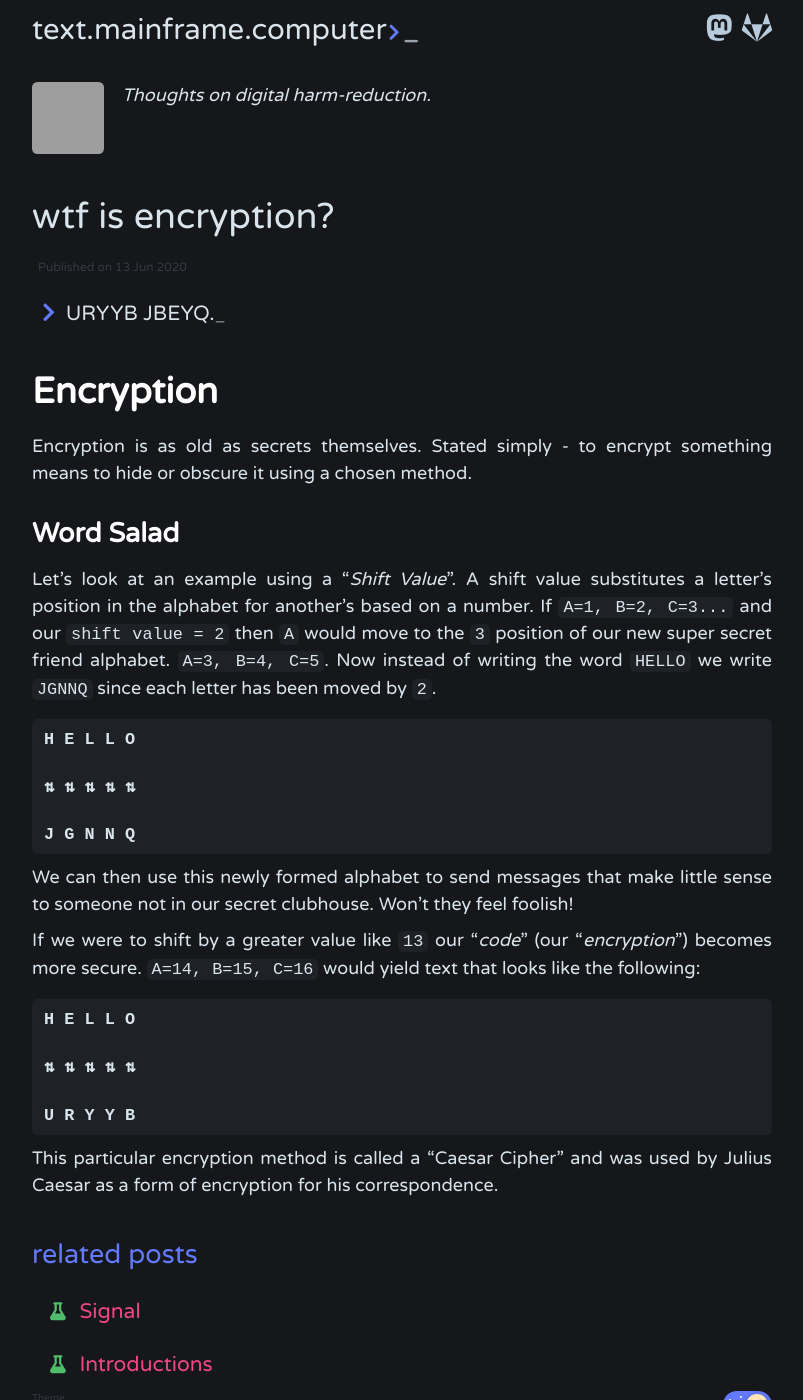
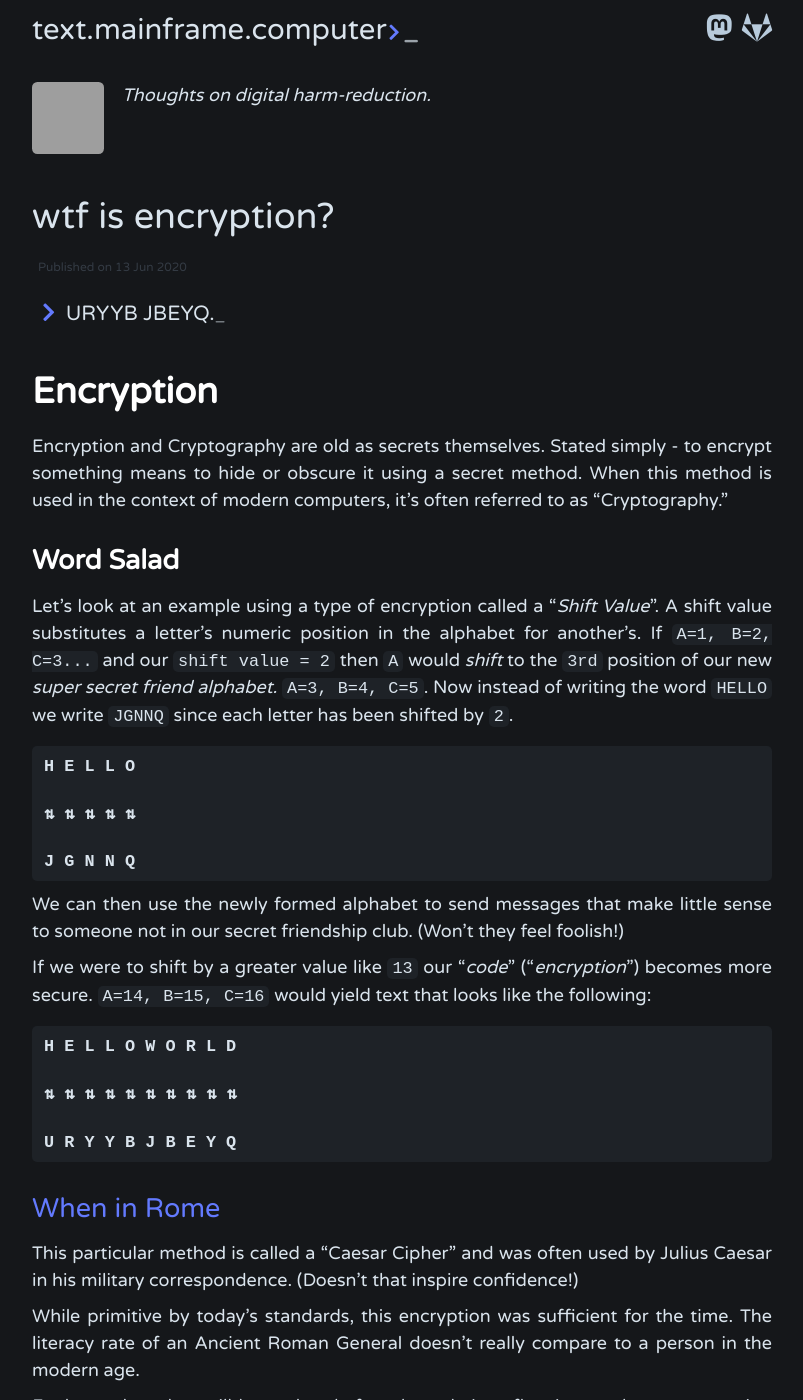
Before and after one commit to matrix8967/text-mainframe-computer-mirror, a Jekyll site: the page built from _posts/2020-06-13-Vocab-Encryption.md, in a window 1280 px wide and 1400 px high. Shown: the whole window, without its empty margins (238-1041 px from the left). Built offline with Jekyll 4.4.1, drawn with Linux system fonts in a browser that asks for light colours; some of the changed text lies outside the part shown; grey boxes are pictures that could not be loaded.

Commit message:
Wrap up Encryption.

````diff
--- a/_posts/2020-06-13-Vocab-Encryption.md
+++ b/_posts/2020-06-13-Vocab-Encryption.md
@@ -7,11 +7,11 @@ tags: Intro Words Terms Encryption Vocab
 
 # **Encryption**
 
-Encryption is as old as secrets themselves. Stated simply - to encrypt something means to hide or obscure it using a chosen method.
+Encryption and Cryptography are old as secrets themselves. Stated simply - to encrypt something means to hide or obscure it using a secret method. When this method is used in the context of modern computers, it's often referred to as "Cryptography."
 
 ## **Word Salad**
 
-Let’s look at an example using a "_Shift Value_". A shift value substitutes a letter's position in the alphabet for another's based on a number. If `A=1, B=2, C=3...` and our `shift value = 2` then `A` would move to the `3` position of our new super secret friend alphabet. `A=3, B=4, C=5`. Now instead of writing the word `HELLO` we write `JGNNQ` since each letter has been moved by `2`.
+Let’s look at an example using a type of encryption called a "_Shift Value_". A shift value substitutes a letter's numeric position in the alphabet for another's. If `A=1, B=2, C=3...` and our `shift value = 2` then `A` would *shift* to the `3rd` position of our new *super secret friend alphabet.* `A=3, B=4, C=5`. Now instead of writing the word `HELLO` we write `JGNNQ` since each letter has been shifted by `2`.
 
 ```
 H E L L O
@@ -21,17 +21,41 @@ H E L L O
 J G N N Q
 ```
 
+We can then use the newly formed alphabet to send messages that make little sense to someone not in our secret friendship club. (Won't they feel foolish!)
 
-We can then use this newly formed alphabet to send messages that make little sense to someone not in our secret clubhouse. Won't they feel foolish!
-
-If we were to shift by a greater value like `13` our "_code_" (our "_encryption_") becomes more secure. `A=14, B=15, C=16` would yield text that looks like the following:
+If we were to shift by a greater value like `13` our "_code_" ("_encryption_") becomes more secure. `A=14, B=15, C=16` would yield text that looks like the following:
 
 ```
-H E L L O
+H E L L O W O R L D
 
-⇅ ⇅ ⇅ ⇅ ⇅
+⇅ ⇅ ⇅ ⇅ ⇅ ⇅ ⇅ ⇅ ⇅ ⇅
 
-U R Y Y B
+U R Y Y B J B E Y Q
 ```
 
-This particular encryption method is called a "Caesar Cipher" and was used by Julius Caesar as a form of encryption for his correspondence.
+## When in Rome
+
+This particular method is called a "Caesar Cipher" and was often used by Julius Caesar in his military correspondence. (Doesn't that inspire confidence!)
+
+While primitive by today's standards, this encryption was sufficient for the time. The literacy rate of an Ancient Roman General doesn't really compare to a person in the modern age.
+
+Eagle eyed readers will have already found an obvious flaw in our chosen encryption mechanism: repetition found in the word `HELLO`. From the pattern `JGNNQ` we know our word:
+
+* Contains only `5` letters.
+* Letters `3` and `4` repeat.
+
+This observation greatly reduces the possible outcomes our word can be deciphered as. If `HELLO` is used as it's most common form to open a correspondence, outsiders will easily derive the pattern used to encrypt our message.
+
+Weak encryption has left our friendship is in _ruins_.
+
+## Be sure to drink your Ovaltine
+
+This type of Statistical Pattern Analysis was a significant factor in Alan Turing's success breaking the codes of Nazi Germany's `Enigma Machine`. Not only did this help turn the tide of the war, it's considered the dawn of Computer Science in the modern age. Turing's research was so vital to continued post-war intelligence, it wasn't declassified until 2012, a full century after his birth.
+
+-----
+
+## TL;DR
+
+* It is possible to make strong locks.
+* It is possible to make weak locks.
+* It *is not* possible to make locks that open based on morality or good intentions.
````
